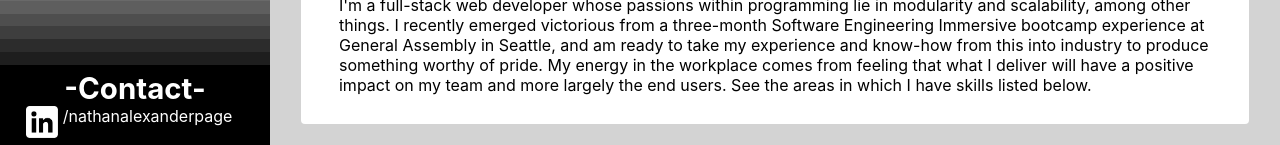
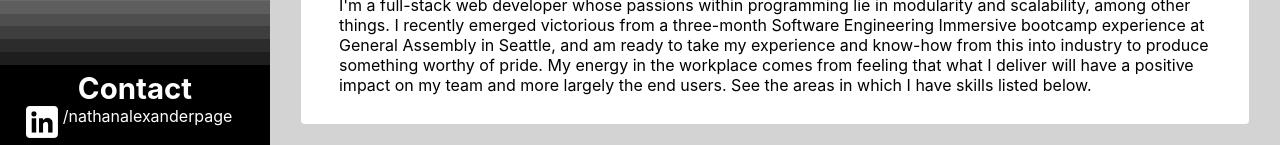
Before and after one commit to nathanalexanderpage/personal-website, a React (Create React App) app: page / in a window 1280 px wide. Shown: the part 393-538 px from the top of the page. Built offline with nearby package versions, Linux system fonts and the light colour scheme.

Commit message:
removed hyphens around 'contact' title

```diff
--- a/src/navigation/Nav.js
+++ b/src/navigation/Nav.js
@@ -69,7 +69,7 @@ function Nav() {
         <div className="links-content">
           <div>
             <h4>
-              -Contact-
+              Contact
             </h4>
           </div>
           <div className="links-grid">
```
